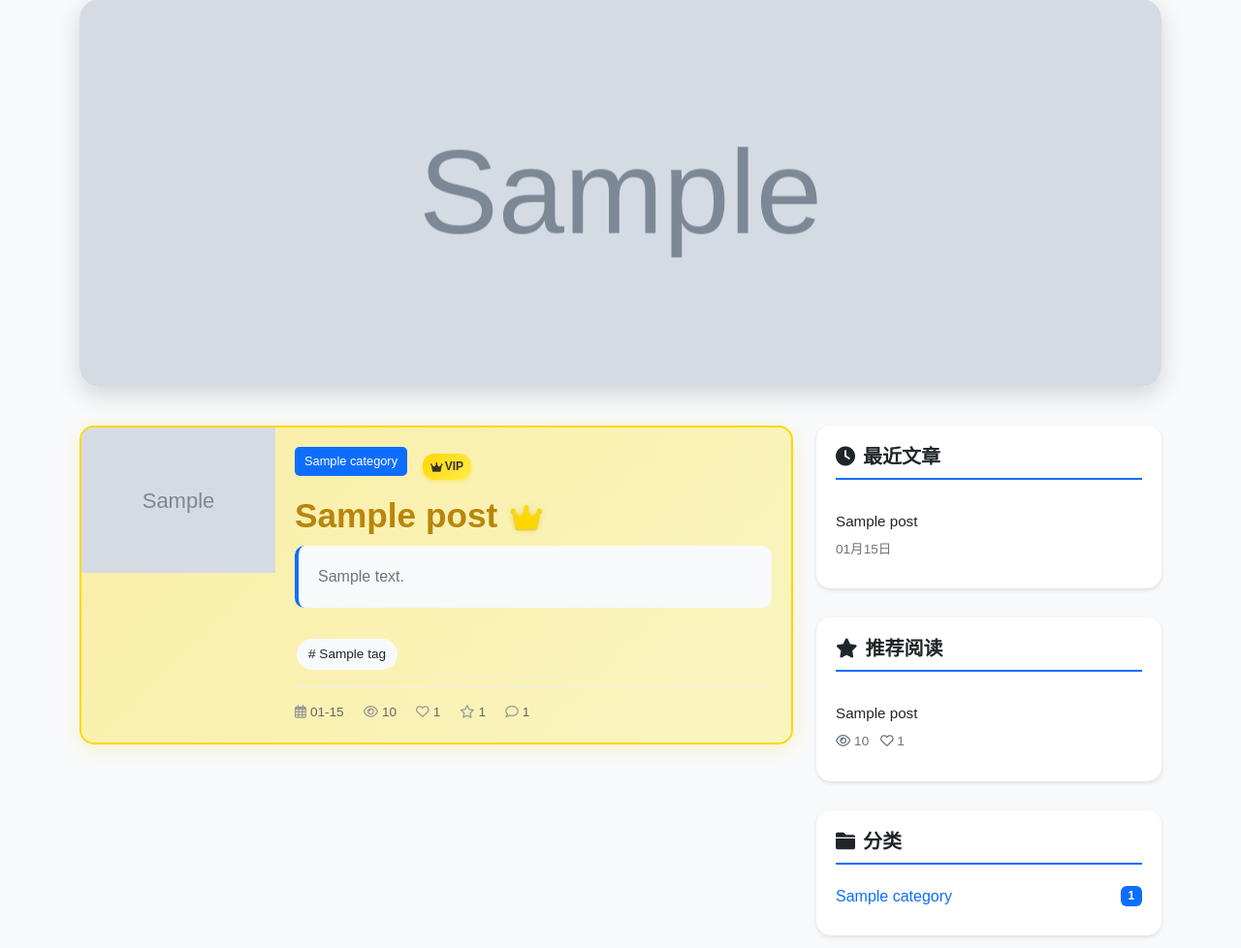
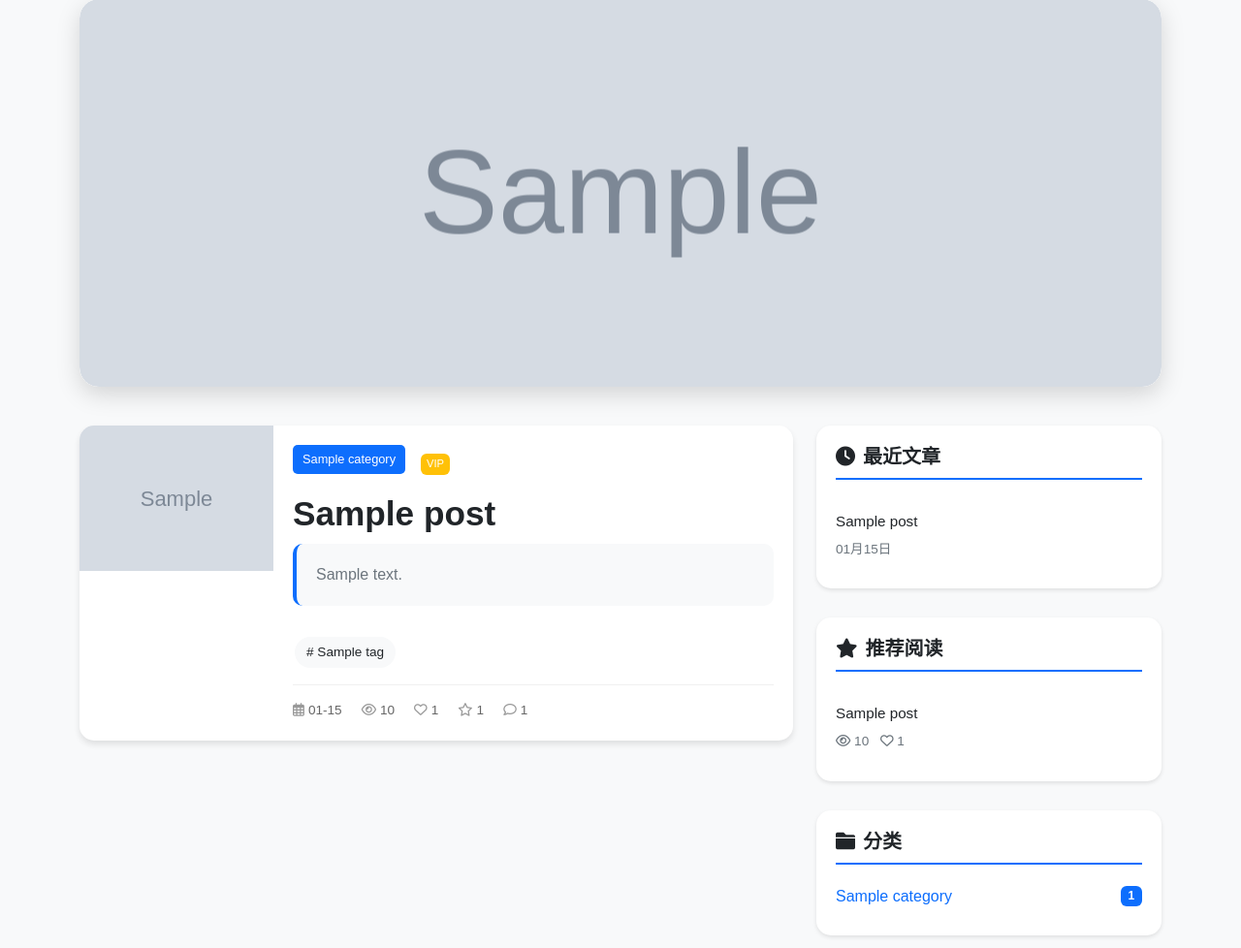
Before and after one commit to jhzhou002/blog, a Django app: page / in a window 1280 px wide. Shown: the part 70-1048 px from the top of the page at 97% size. Run offline with Django 4.2, Linux system fonts and the light colour scheme; tables that the repository leaves empty hold one stand-in row (values such as "Sample post"); grey boxes marked "Sample" are stand-in pictures.

Commit message:
简化VIP标识设计为简洁风格
根据用户反馈调整VIP标识效果：
- 移除文章卡片的金色边框和渐变背景
- 移除标题颜色特效和皇冠图标闪光动画
- 移除标题后的皇冠图标装饰
- 简化VIP标识为黄色简洁标签

保持的功能：
- VIP文章详情页顶部的感谢提示
- 各个位置的VIP文本标识
- 完整的VIP访问控制逻辑
- 管理员VIP管理功能

设计理念：
- 简洁明了的VIP标注
- 不干扰正常阅读体验
- 保持功能性的同时降低视觉冲击
- 统一的标识风格

🤖 Generated with [Claude Code](https://claude.ai/code)

Co-Authored-By: Claude <noreply@anthropic.com>

```diff
--- a/static/css/style.css
+++ b/static/css/style.css
@@ -825,41 +825,21 @@ body {
 .vip-badge {
     display: inline-flex;
     align-items: center;
-    padding: 4px 8px;
-    background: var(--vip-gradient);
-    color: #333;
-    border-radius: 12px;
-    font-size: 0.75rem;
-    font-weight: bold;
+    padding: 2px 6px;
+    background: #ffc107;
+    color: #fff;
+    border-radius: 6px;
+    font-size: 0.7rem;
+    font-weight: 500;
     margin-left: 8px;
-    text-shadow: none;
-    box-shadow: 0 2px 4px rgba(255, 215, 0, 0.3);
 }
 
 .vip-badge i {
     margin-right: 2px;
-    font-size: 0.7rem;
+    font-size: 0.65rem;
 }
 
-.vip-post-card {
-    position: relative;
-    border: 2px solid var(--vip-gold) !important;
-    box-shadow: 0 4px 20px rgba(255, 215, 0, 0.2) !important;
-    background: linear-gradient(135deg, rgba(255, 215, 0, 0.05), rgba(255, 237, 78, 0.05));
-}
-
-.vip-post-card::before {
-    content: "";
-    position: absolute;
-    top: -1px;
-    left: -1px;
-    right: -1px;
-    bottom: -1px;
-    background: var(--vip-gradient);
-    border-radius: 8px;
-    z-index: -1;
-    opacity: 0.3;
-}
+/* 移除VIP文章卡片的特殊效果，保持普通样式 */
 
 .post-card-header {
     display: flex;
@@ -869,28 +849,9 @@ body {
     gap: 8px;
 }
 
-.vip-title {
-    color: #b8860b;
-}
+/* 移除VIP标题的特殊颜色和图标动画效果 */
 
-.vip-icon {
-    color: var(--vip-gold);
-    margin-left: 4px;
-    font-size: 0.8em;
-    text-shadow: 0 1px 2px rgba(0,0,0,0.3);
-    animation: vip-glow 2s ease-in-out infinite alternate;
-}
-
-@keyframes vip-glow {
-    from {
-        text-shadow: 0 1px 2px rgba(0,0,0,0.3);
-    }
-    to {
-        text-shadow: 0 1px 8px rgba(255, 215, 0, 0.8), 0 1px 2px rgba(0,0,0,0.3);
-    }
-}
-
-/* 文章详情页VIP样式 */
+/* 保留VIP文章详情页的头部提示样式 */
 .vip-post-header {
     background: var(--vip-gradient);
     color: #333;
@@ -907,24 +868,6 @@ body {
     display: block;
 }
 
-/* VIP状态标识 */
-.vip-status-badge {
-    display: inline-flex;
-    align-items: center;
-    padding: 6px 12px;
-    background: var(--vip-gradient);
-    color: #333;
-    border-radius: 15px;
-    font-weight: bold;
-    font-size: 0.85rem;
-    box-shadow: 0 2px 6px rgba(255, 215, 0, 0.3);
-}
-
-.vip-status-badge .fa-crown {
-    margin-right: 4px;
-    font-size: 0.8rem;
-}
-
 /* 管理员页面VIP按钮样式 */
 .btn-outline-warning.vip-btn {
     border-color: var(--vip-gold);
@@ -937,26 +880,16 @@ body {
     color: #333;
 }
 
-/* 侧边栏VIP样式 */
+/* 侧边栏VIP样式优化 */
 .sidebar-card .vip-badge {
     font-size: 0.6rem;
     padding: 2px 4px;
     margin-left: 4px;
 }
 
-.sidebar-card .vip-icon {
-    font-size: 0.6em;
-}
-
 .recent-post .vip-badge {
     font-size: 0.55rem;
     padding: 1px 4px;
-}
-
-/* 搜索结果VIP样式 */
-.search-results .vip-badge {
-    flex-shrink: 0;
-    margin-left: 8px;
 }
 
 /* 响应式VIP样式 */
--- a/templates/blog/index.html
+++ b/templates/blog/index.html
@@ -56,7 +56,7 @@
             <!-- Blog Posts -->
             <div class="posts-section">
                 {% for post in posts %}
-                <article class="post-card{% if post.is_vip_only %} vip-post-card{% endif %}">
+                <article class="post-card">
                     <div class="post-card-content">
                         <!-- 左侧封面图 -->
                         <div class="post-card-img-wrapper">
@@ -79,18 +79,13 @@
                                         </a>
                                     {% endif %}
                                     {% if post.is_vip_only %}
-                                        <span class="vip-badge">
-                                            <i class="fas fa-crown"></i> VIP
-                                        </span>
+                                        <span class="vip-badge">VIP</span>
                                     {% endif %}
                                 </div>
 
                                 <h3>
-                                    <a href="{{ post.get_absolute_url }}" class="post-title{% if post.is_vip_only %} vip-title{% endif %}">
+                                    <a href="{{ post.get_absolute_url }}" class="post-title">
                                         {{ post.title }}
-                                        {% if post.is_vip_only %}
-                                            <i class="fas fa-crown vip-icon"></i>
-                                        {% endif %}
                                     </a>
                                 </h3>
 
```
Also changed, not shown: templates/blog/post_detail.html (+7 -22 lines), templates/blog/search.html (+3 -8 lines).
